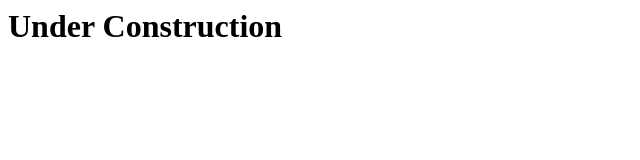
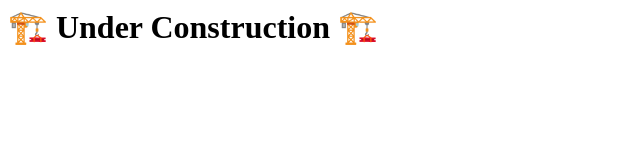
Before and after one commit to SteveMGits/stevemgits.github.io, a plain HTML site: page index.html in a window 1280 px wide. Shown: the whole page, without its empty margins (0-640 px from the left). Drawn offline with Linux system fonts and the light colour scheme.

Commit message:
Add emojis to constuction page

```diff
--- a/index.html
+++ b/index.html
@@ -1,4 +1,4 @@
-<h1>Under Construction</h1>
+<h1>🏗️ Under Construction 🏗️</h1>
 
 <!-- <!DOCTYPE html>
 <html lang="en">
```
